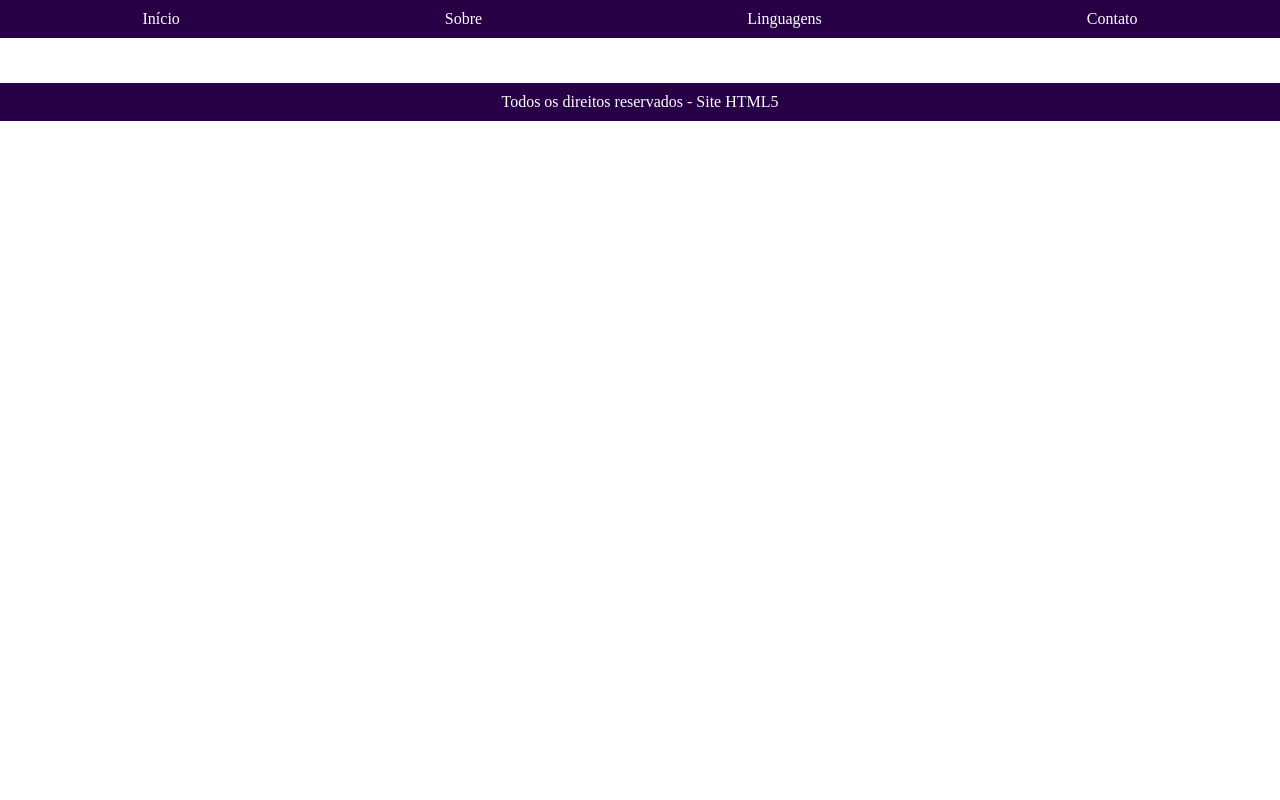
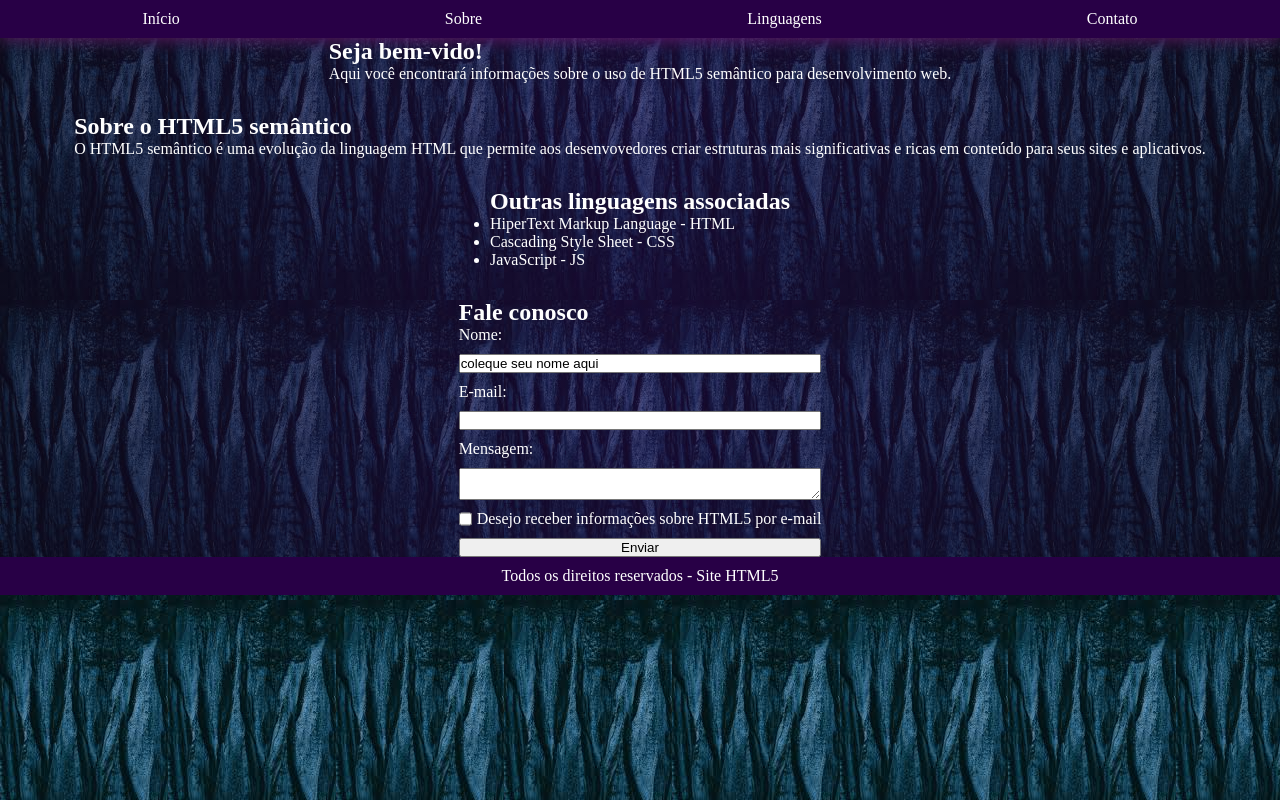
Before and after one commit to CainanAntunes/example2, a plain HTML site: page index.html in a window 1280 px wide. Drawn offline with Linux system fonts and the light colour scheme.

Commit message:
second commit

```diff
--- a/css/style.css
+++ b/css/style.css
@@ -3,18 +3,45 @@
     padding: 0;
 }
 body{
+    background-image: url("../img/background.jpg");
     color: white;
+
 }
 header{
+    box-shadow: 0px 2px 15px rgb(150,50,150);
     background-color: rgb(40,0,70);
     padding: 10px;
     align-items: center;
+}
+header li{
+    transition: 0.3s;
+}
+header li:hover{
+    font-size: large;
 }
 header ul{
     display: flex;
     flex-direction: row;
     justify-content: space-around;
     list-style: none;
+}
+main{
+    background-image: linear-gradient(to right, rgba(20,0,30,0.5),rgba(40,0,70,0.5),rgba(20,0,30,0.5));
+    display: flex;
+    flex-direction: column;
+    gap: 30px;
+    justify-content: ;
+    align-items: center;
+}
+#contato form{
+    display: flex;
+    flex-direction: column;
+    gap:10px;
+}
+#contato div{
+    display: flex;
+    flex-direction: row;
+    gap: 5px;
 }
 footer{
     display: flex;
--- a/index.html
+++ b/index.html
@@ -24,6 +24,37 @@
             <h1>Seja bem-vido!</h1>
             <p>Aqui você encontrará informações sobre o uso de HTML5 semântico para desenvolvimento web. </p>
         </section>
+
+        <section id="sobre">
+            <h2> Sobre o HTML5 semântico</h2>
+            <p>O HTML5 semântico é uma evolução da linguagem HTML que permite aos desenvovedores criar estruturas mais significativas e ricas em conteúdo para seus sites e aplicativos.</p>
+        </section>
+
+        <section id="linguagens">
+            <h2>Outras linguagens associadas</h2>
+            <ul>
+                <li>HiperText Markup Language - HTML</li>
+                <li>Cascading Style Sheet - CSS</li>
+                <li>JavaScript - JS</li>
+            </ul>
+        </section>
+
+        <section id="contato">
+            <h2>Fale conosco</h2>
+            <form>
+                <label for="nome">Nome:</label>
+                <input type="text" name="nome" id="nome" value="coleque seu nome aqui">
+                <label for="email">E-mail:</label>
+                <input type="text" name="email" id="email">
+                <label for="mensagem">Mensagem:</label>
+                <textarea name="mensagem" id="mensagem"></textarea>
+                <div>
+                    <input type="checkbox" name="checkbox" id="checkbox">
+                    <label for="checkbox">Desejo receber informações sobre HTML5 por e-mail</label>
+                </div>
+                <input id="button" type="submit" value="Enviar">
+            </form>
+        </section>
     </main>
 
     <footer>
```
Also changed, not shown: img/background.jpg (added).
